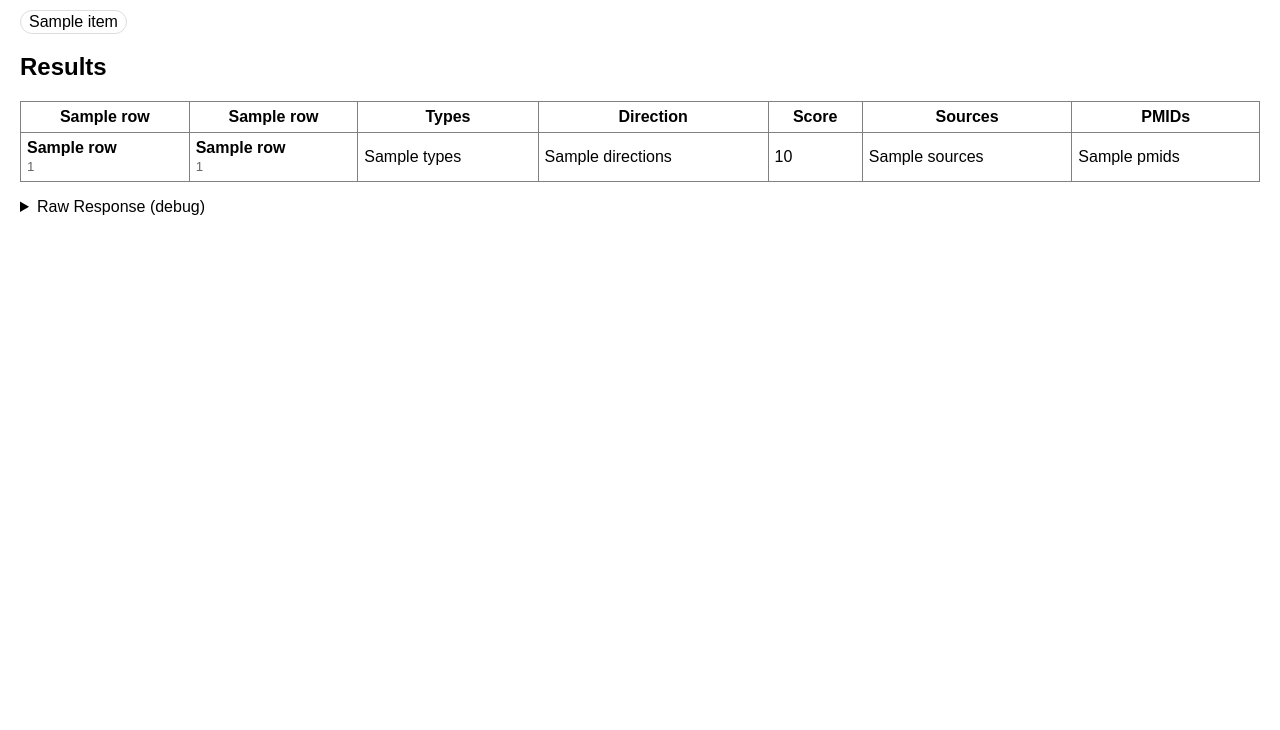
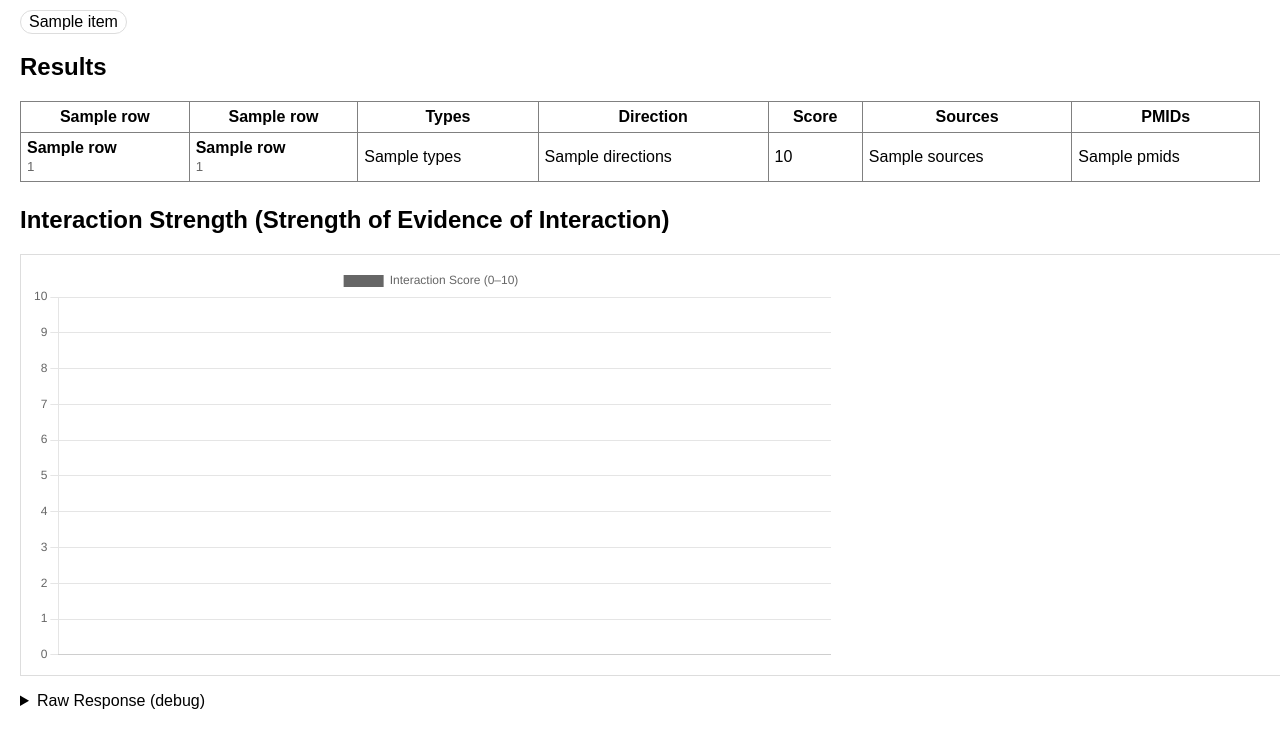
Before and after one commit to thanhdathuynh/DGIT, a Flask app: template templates/index.html in a window 1280 px wide. Shown: the part 163-893 px from the top of the page. Before the commit the page ends 378 px from the top, so only its background shows below. Run offline with Flask 3, Linux system fonts and the light colour scheme; the template is opened without the code that fills it: most values are stand-ins (such as "Sample title", 1, 10 or a date in 2020).

Commit message:
Aded visualization for interaction scores

```diff
--- a/app.py
+++ b/app.py
@@ -333,8 +333,13 @@ def index():
                     except requests.RequestException as e:
                         error = f"Failed to query DGIdb API: {str(e)}"
 
-    return render_template('index.html', results=results, error=error, mdd_list=mdd_list, search_type=search_type,
-                           query=query_value,rows=rows)
+    return render_template('index.html',
+                       results=results,
+                       rows=rows,
+                       search_type=search_type,
+                       mdd_list=mdd_list,
+                       error=error)
+
 
 @app.route('/nav', methods=['GET'])
 def nav():
--- a/templates/index.html
+++ b/templates/index.html
@@ -111,9 +111,56 @@
                     {% endfor %}
                 </tbody>
             </table>
+
+            <h2 style="margin-top:1.5rem;">Interaction Strength (Strength of Evidence of Interaction)</h2>
+
+            <!--this is for the visualization of the interaction scores-->
+            <div id="scroll-container"
+                style="width:100%; overflow-x:auto; border:1px solid #ddd; padding:10px;">
+                <canvas id="scoreChart" height="400"></canvas>
+            </div>
+
+            <script src="https://cdn.jsdelivr.net/npm/chart.js"></script>
+            <script>
+                const scoreData = JSON.parse('{{ rows | tojson | safe }}');
+                const labels = scoreData.map(r => r.right_name || r.left_name);
+                const scores = scoreData.map(r => r.score || 0);
+
+                const canvas = document.getElementById('scoreChart');
+                const widthPerBar = 100;  //adjust spacing
+                canvas.width = Math.max(800, labels.length * widthPerBar);
+
+                const ctx = canvas.getContext('2d');
+                new Chart(ctx, {
+                    type: 'bar',
+                    data: {
+                    labels: labels,
+                    datasets: [{
+                        label: 'Interaction Score (0–10)',
+                        data: scores,
+                        backgroundColor: scores.map(s =>
+                        s > 8 ? '#4caf50' : s > 5 ? '#ffb300' : '#e57373'
+                        )
+                    }]
+                    },
+                    options: {
+                    responsive: false,
+                    maintainAspectRatio: false,
+                    scales: {
+                        y: { beginAtZero: true, max: 10 },
+                        x: { ticks: { autoSkip: false, font: { size: 10 } } }
+                    }
+                    }
+                });
+            </script>
+
+
+
+
             {% elif (search_type or request.form.get('type')) and not mdd_list %}
                 <p>No results.</p>
             {% endif %}
+
             <details style="margin-top:1rem;">
                 <summary>Raw Response (debug)</summary>
                 <pre>{{ results | tojson(indent=2) }}</pre>
```
